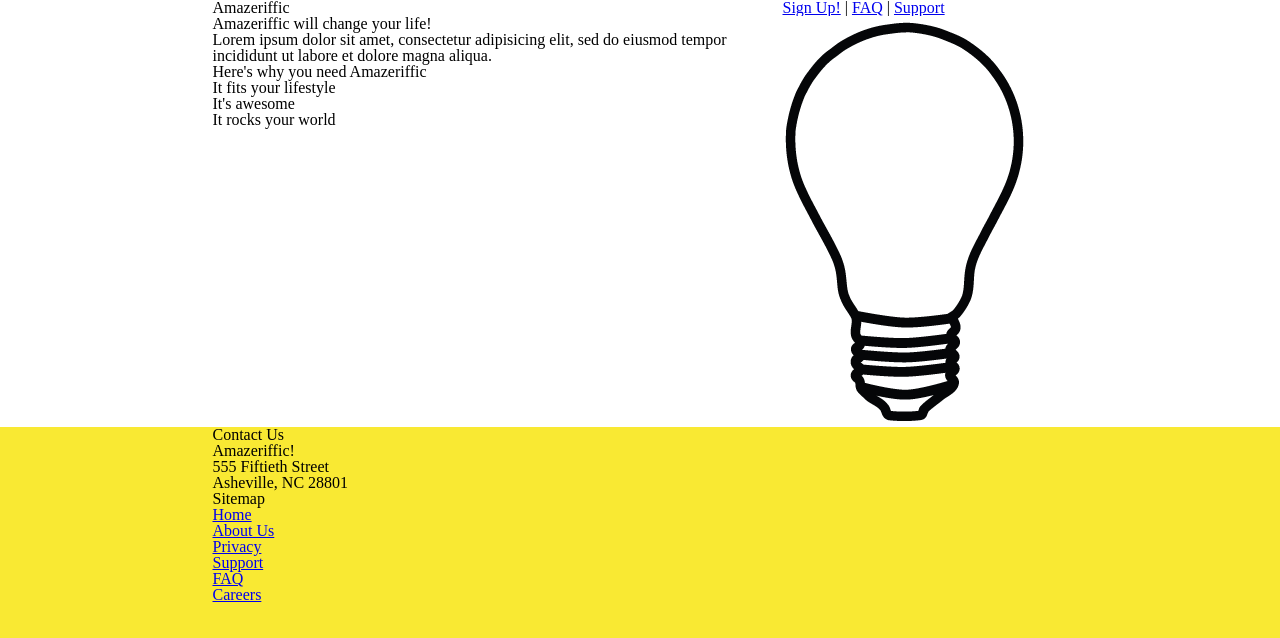
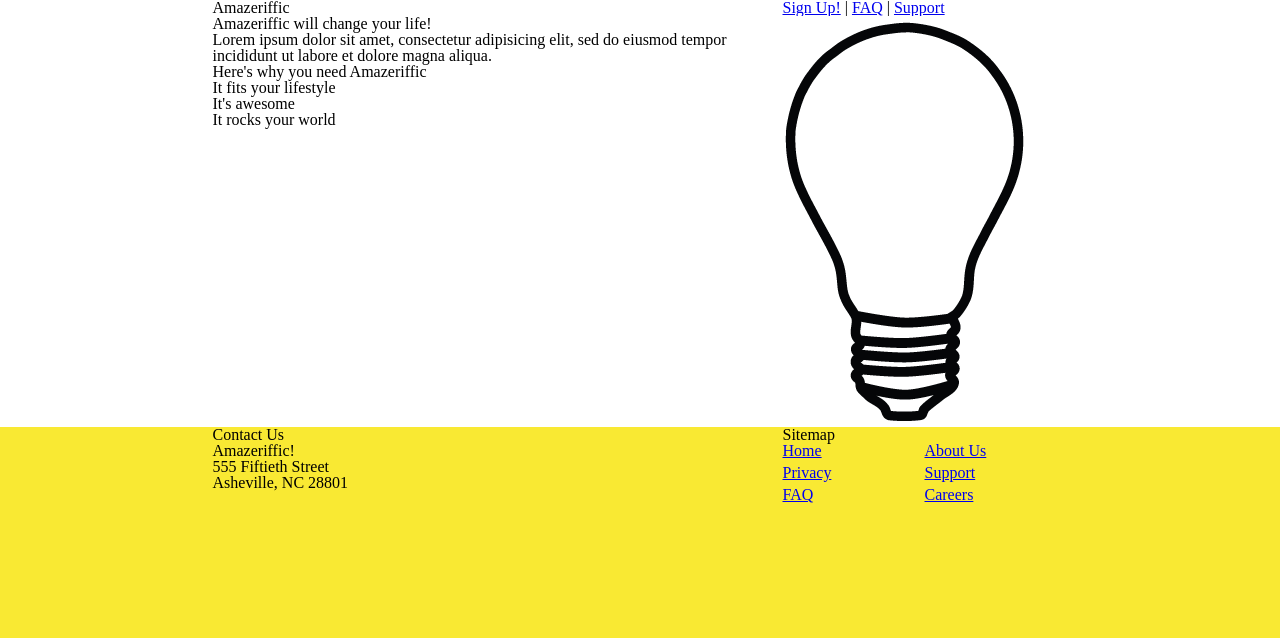
Before and after one commit to allone1/Amazeriffic, a plain HTML site: page index.html in a window 1280 px wide. Drawn offline with Linux system fonts and the light colour scheme.

Commit message:
Add divs to footer, float, convert footer ul to 2 columns

```diff
--- a/style.css
+++ b/style.css
@@ -51,3 +51,30 @@ main .right {
 	width: 285px;
 
 }
+
+footer {
+	overflow: auto;
+
+}
+
+footer .contact {
+  float: left;
+  width: 570px;
+}
+
+footer .sitemap {
+  float: right;
+  width: 285px;
+}
+
+.sitemap ul{
+    width:285px;
+}
+
+
+.sitemap li{
+    float:left;
+	width: 136px;
+	margin:0 6px 6px 0;
+
+}
```
Also changed, not shown: index.html (indentation only).
